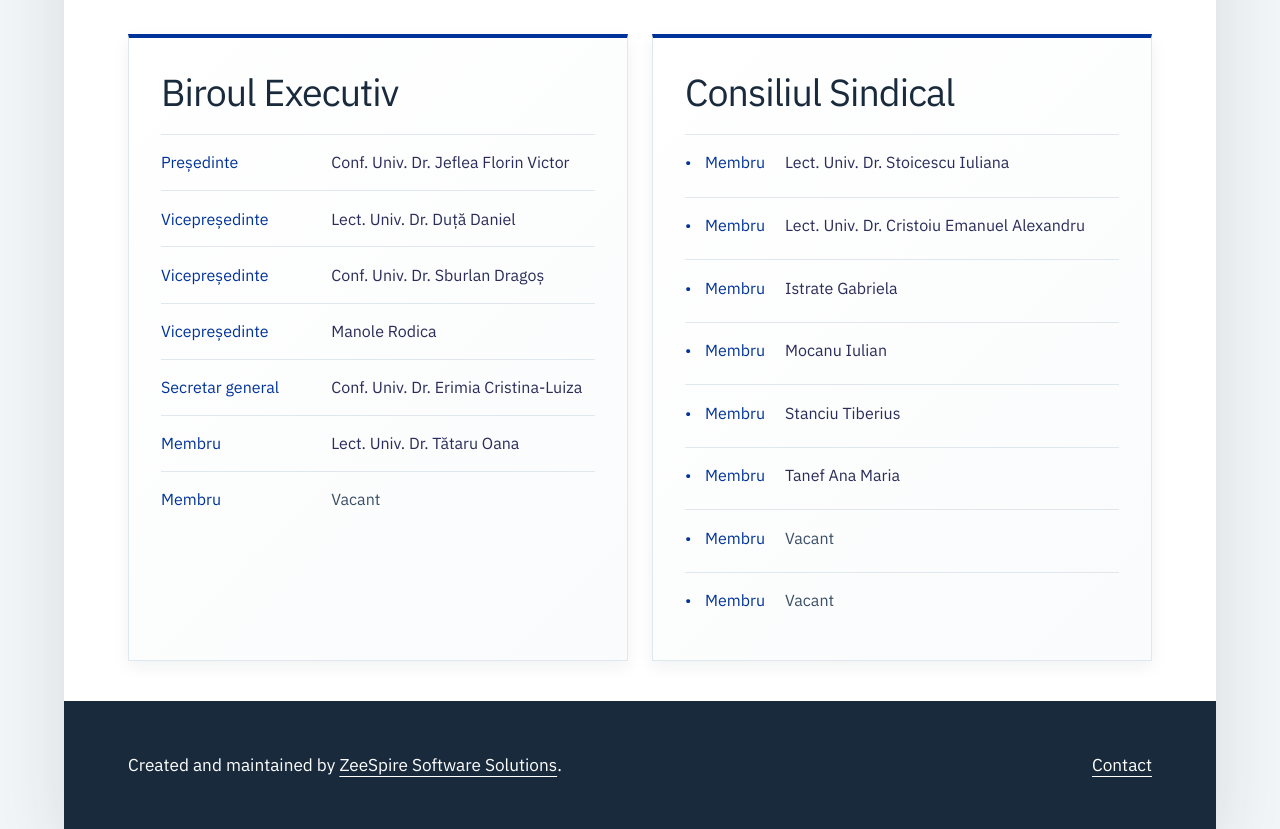
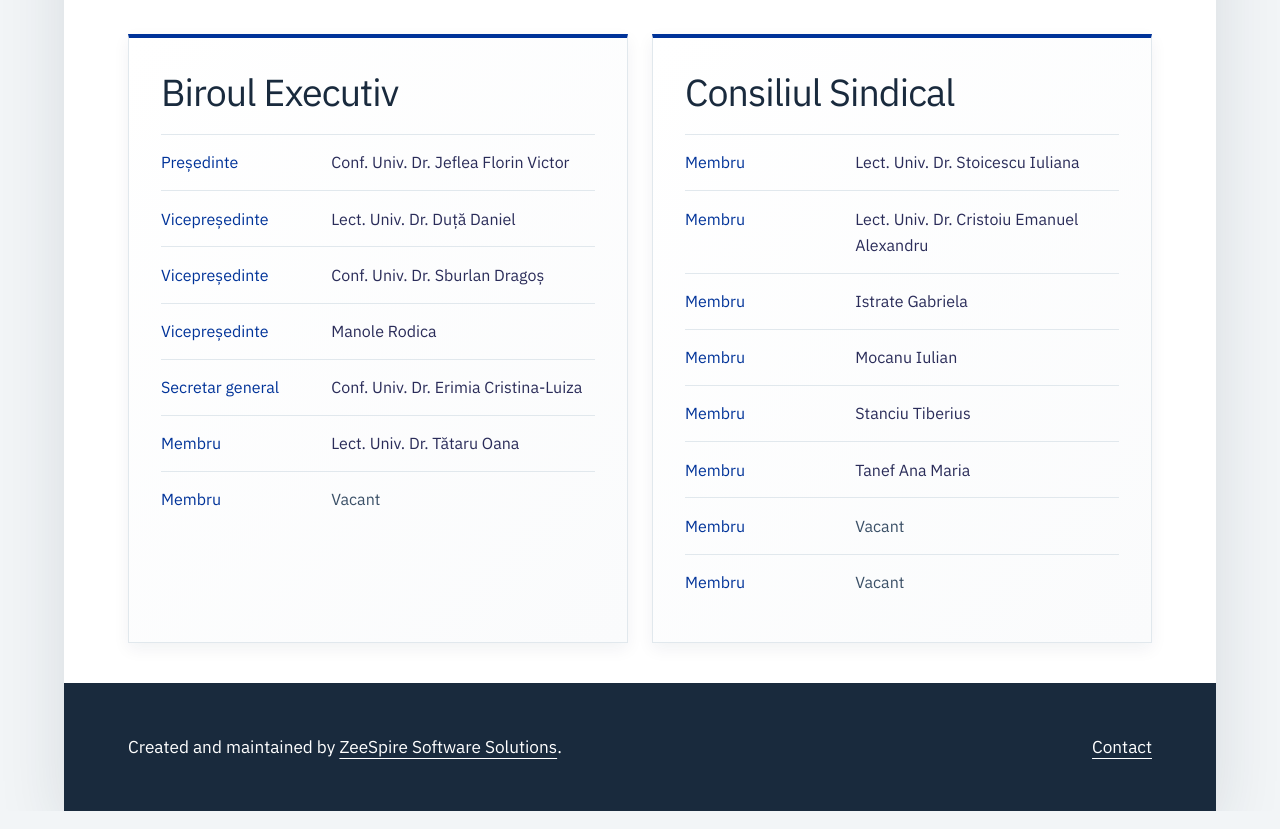
Before and after one commit to ZeeSpire/suoc-site, a plain HTML site: page conducere.html in a window 1280 px wide. Shown: the part 880-1709 px from the top of the page. Drawn offline with Linux system fonts and the light colour scheme.

Commit message:
style: match union council roster layout

```diff
--- a/assets/css/site.css
+++ b/assets/css/site.css
@@ -636,14 +636,12 @@ ol {
   margin-top: 0;
 }
 
-.leadership-roster,
-.leadership-members {
+.leadership-roster {
   margin: 0;
   padding: 0;
 }
 
-.leadership-roster > div,
-.leadership-members li {
+.leadership-roster > div {
   padding: 0.9rem 0;
   border-top: 1px solid var(--color-border);
 }
@@ -661,30 +659,6 @@ ol {
 
 .leadership-roster dd {
   margin: 0;
-}
-
-.leadership-members {
-  list-style: none;
-}
-
-.leadership-members li {
-  padding-left: 1.25rem;
-}
-
-.leadership-members li::before {
-  display: inline-block;
-  width: 1.25rem;
-  margin-left: -1.25rem;
-  color: var(--color-primary);
-  content: "•";
-  font-weight: 700;
-}
-
-.leadership-members__role {
-  display: inline-block;
-  min-width: 5rem;
-  color: var(--color-primary);
-  font-weight: 700;
 }
 
 .vacant {
--- a/conducere.html
+++ b/conducere.html
@@ -77,16 +77,16 @@
 
         <section class="leadership-panel" aria-labelledby="consiliu-sindical">
           <h2 id="consiliu-sindical">Consiliul Sindical</h2>
-          <ul class="leadership-members">
-            <li><span class="leadership-members__role">Membru</span>Lect. Univ. Dr. Stoicescu Iuliana</li>
-            <li><span class="leadership-members__role">Membru</span>Lect. Univ. Dr. Cristoiu Emanuel Alexandru</li>
-            <li><span class="leadership-members__role">Membru</span>Istrate Gabriela</li>
-            <li><span class="leadership-members__role">Membru</span>Mocanu Iulian</li>
-            <li><span class="leadership-members__role">Membru</span>Stanciu Tiberius</li>
-            <li><span class="leadership-members__role">Membru</span>Tanef Ana Maria</li>
-            <li class="vacant"><span class="leadership-members__role">Membru</span>Vacant</li>
-            <li class="vacant"><span class="leadership-members__role">Membru</span>Vacant</li>
-          </ul>
+          <dl class="leadership-roster">
+            <div><dt>Membru</dt><dd>Lect. Univ. Dr. Stoicescu Iuliana</dd></div>
+            <div><dt>Membru</dt><dd>Lect. Univ. Dr. Cristoiu Emanuel Alexandru</dd></div>
+            <div><dt>Membru</dt><dd>Istrate Gabriela</dd></div>
+            <div><dt>Membru</dt><dd>Mocanu Iulian</dd></div>
+            <div><dt>Membru</dt><dd>Stanciu Tiberius</dd></div>
+            <div><dt>Membru</dt><dd>Tanef Ana Maria</dd></div>
+            <div><dt>Membru</dt><dd class="vacant">Vacant</dd></div>
+            <div><dt>Membru</dt><dd class="vacant">Vacant</dd></div>
+          </dl>
         </section>
       </div>
 </div>
```
